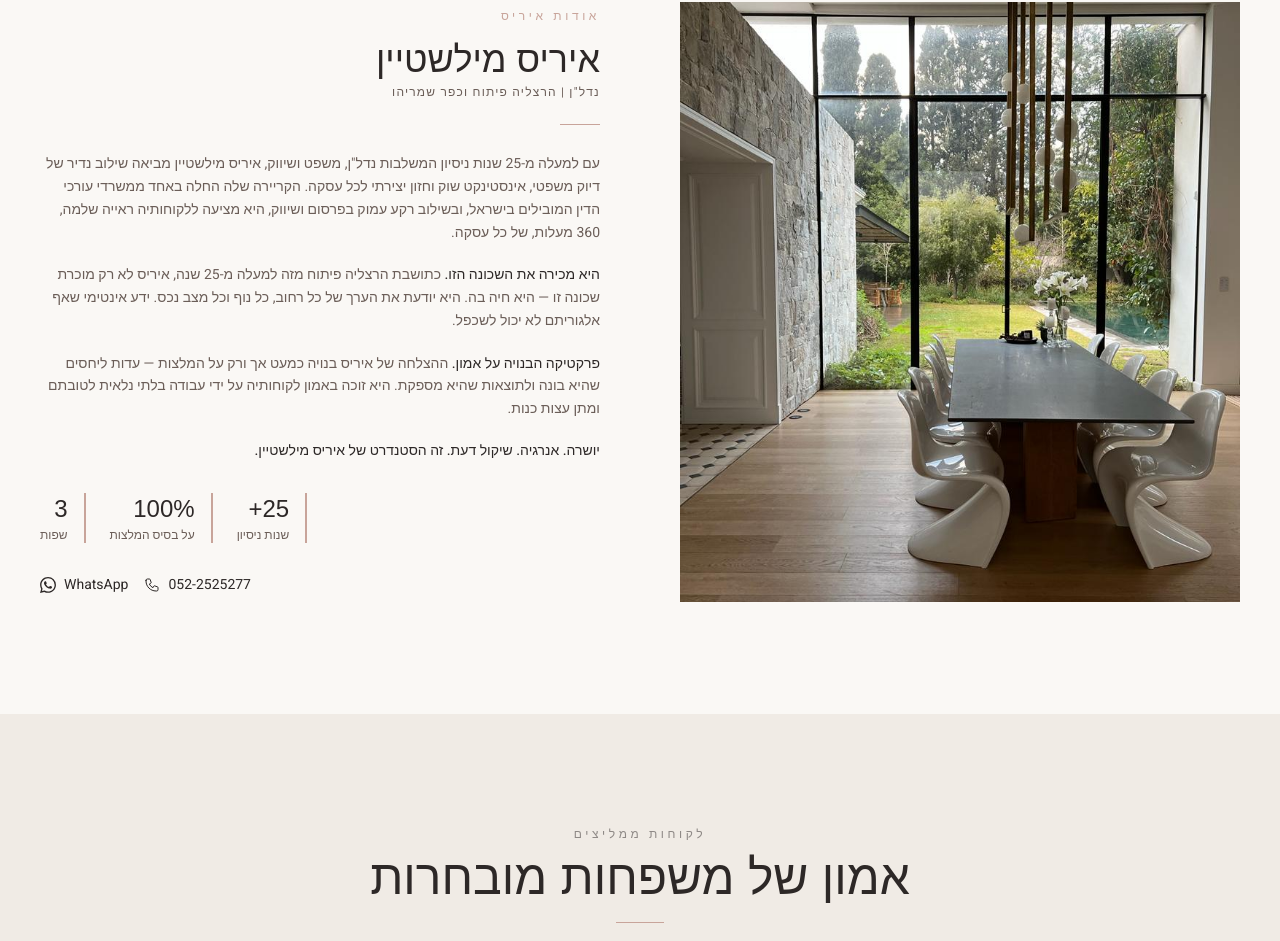
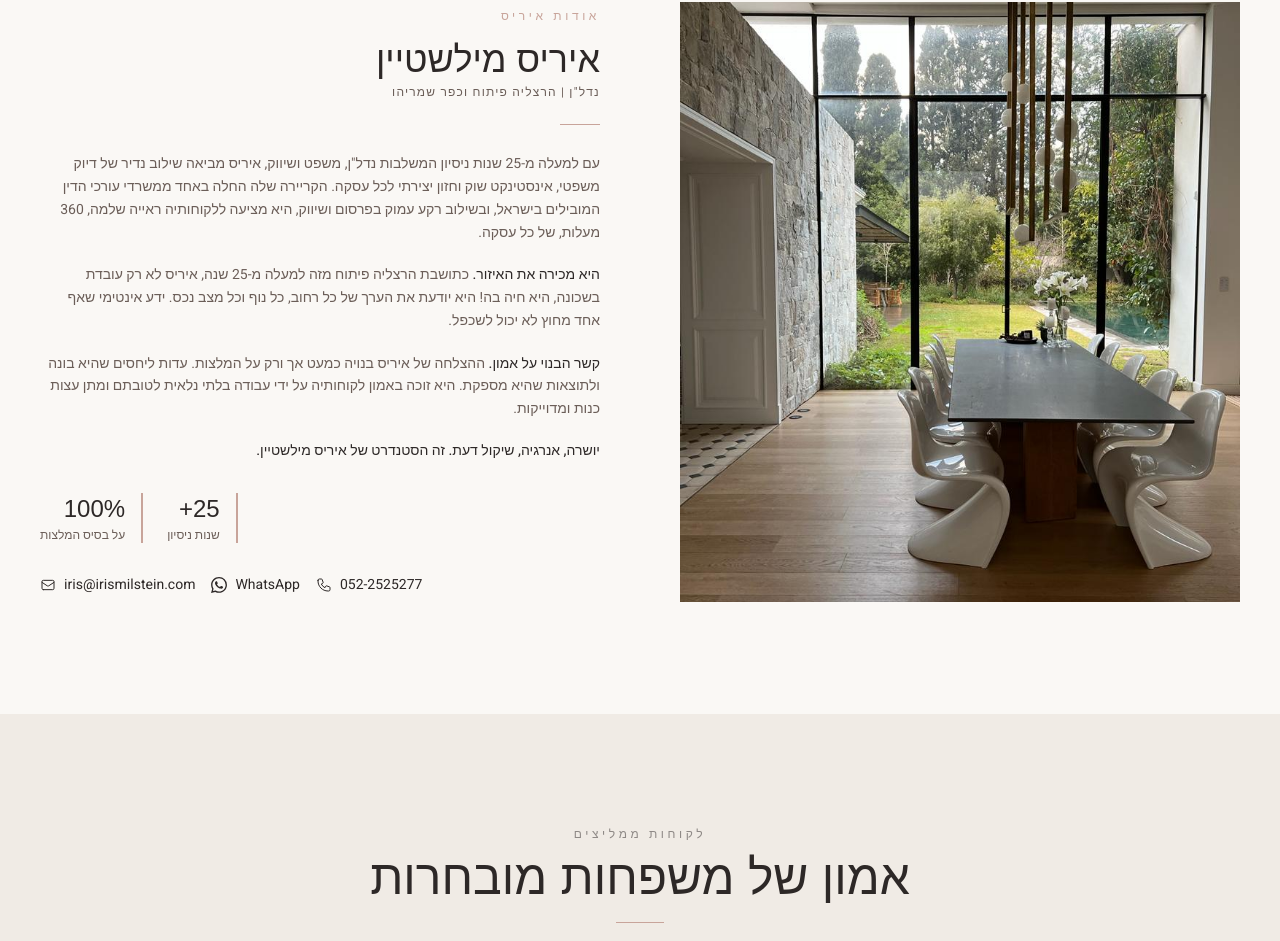
Before and after one commit to shaigatzek/iris-milstein, a Next.js app: page /he in a window 1280 px wide. Shown: the part 2285-3226 px from the top of the page. Built offline with nearby package versions, Linux system fonts and the light colour scheme; a web font is replaced by a local one.

Commit message:
Refine About section: remove dashes, update email, fix Hebrew text
Co-Authored-By: Claude Sonnet 4.6 <noreply@anthropic.com>

```diff
--- a/app/he/page.tsx
+++ b/app/he/page.tsx
@@ -387,19 +387,19 @@ export default function HebrewPage() {
               <p className="text-text-light text-xs tracking-widest uppercase mb-6 font-hebrew-sans">נדל"ן | הרצליה פיתוח וכפר שמריהו</p>
               <div className="w-10 h-px bg-rose mb-7 mr-0 ml-auto" />
               <p className="text-text-light text-sm leading-relaxed mb-5 font-hebrew-sans">
-                עם למעלה מ-25 שנות ניסיון המשלבות נדל"ן, משפט ושיווק, איריס מילשטיין מביאה שילוב נדיר של דיוק משפטי, אינסטינקט שוק וחזון יצירתי לכל עסקה. הקריירה שלה החלה באחד ממשרדי עורכי הדין המובילים בישראל, ובשילוב רקע עמוק בפרסום ושיווק, היא מציעה ללקוחותיה ראייה שלמה, 360 מעלות, של כל עסקה.
+                עם למעלה מ-25 שנות ניסיון המשלבות נדל"ן, משפט ושיווק, איריס מביאה שילוב נדיר של דיוק משפטי, אינסטינקט שוק וחזון יצירתי לכל עסקה. הקריירה שלה החלה באחד ממשרדי עורכי הדין המובילים בישראל, ובשילוב רקע עמוק בפרסום ושיווק, היא מציעה ללקוחותיה ראייה שלמה, 360 מעלות, של כל עסקה.
               </p>
               <p className="text-text-light text-sm leading-relaxed mb-5 font-hebrew-sans">
-                <span className="text-charcoal font-medium">היא מכירה את השכונה הזו.</span> כתושבת הרצליה פיתוח מזה למעלה מ-25 שנה, איריס לא רק מוכרת שכונה זו — היא חיה בה. היא יודעת את הערך של כל רחוב, כל נוף וכל מצב נכס. ידע אינטימי שאף אלגוריתם לא יכול לשכפל.
+                <span className="text-charcoal font-medium">היא מכירה את האיזור.</span> כתושבת הרצליה פיתוח מזה למעלה מ-25 שנה, איריס לא רק עובדת בשכונה, היא חיה בה! היא יודעת את הערך של כל רחוב, כל נוף וכל מצב נכס. ידע אינטימי שאף אחד מחוץ לא יכול לשכפל.
               </p>
               <p className="text-text-light text-sm leading-relaxed mb-5 font-hebrew-sans">
-                <span className="text-charcoal font-medium">פרקטיקה הבנויה על אמון.</span> ההצלחה של איריס בנויה כמעט אך ורק על המלצות — עדות ליחסים שהיא בונה ולתוצאות שהיא מספקת. היא זוכה באמון לקוחותיה על ידי עבודה בלתי נלאית לטובתם ומתן עצות כנות.
+                <span className="text-charcoal font-medium">קשר הבנוי על אמון.</span> ההצלחה של איריס בנויה כמעט אך ורק על המלצות. עדות ליחסים שהיא בונה ולתוצאות שהיא מספקת. היא זוכה באמון לקוחותיה על ידי עבודה בלתי נלאית לטובתם ומתן עצות כנות ומדוייקות.
               </p>
               <p className="text-charcoal text-sm font-medium mb-8 font-hebrew-sans">
-                יושרה. אנרגיה. שיקול דעת. זה הסטנדרט של איריס מילשטיין.
+                יושרה, אנרגיה, שיקול דעת. זה הסטנדרט של איריס מילשטיין.
               </p>
               <div className="flex flex-wrap gap-6 mb-8 justify-end">
-                {[['25+', 'שנות ניסיון'], ['100%', 'על בסיס המלצות'], ['3', 'שפות']].map(([num, label]) => (
+                {[['25+', 'שנות ניסיון'], ['100%', 'על בסיס המלצות']].map(([num, label]) => (
                   <div key={label} className="border-r-2 border-rose pr-4">
                     <div className="font-hebrew text-2xl text-charcoal">{num}</div>
                     <div className="text-text-light text-xs mt-0.5 font-hebrew-sans">{label}</div>
@@ -422,6 +422,15 @@ export default function HebrewPage() {
                     <path d="M17.472 14.382c-.297-.149-1.758-.867-2.03-.967-.273-.099-.471-.148-.67.15-.197.297-.767.966-.94 1.164-.173.199-.347.223-.644.075-.297-.15-1.255-.463-2.39-1.475-.883-.788-1.48-1.761-1.653-2.059-.173-.297-.018-.458.13-.606.134-.133.298-.347.446-.52.149-.174.198-.298.298-.497.099-.198.05-.371-.025-.52-.075-.149-.669-1.612-.916-2.207-.242-.579-.487-.5-.669-.51-.173-.008-.371-.01-.57-.01-.198 0-.52.074-.792.372-.272.297-1.04 1.016-1.04 2.479 0 1.462 1.065 2.875 1.213 3.074.149.198 2.096 3.2 5.077 4.487.709.306 1.262.489 1.694.625.712.227 1.36.195 1.871.118.571-.085 1.758-.719 2.006-1.413.248-.694.248-1.289.173-1.413-.074-.124-.272-.198-.57-.347m-5.421 7.403h-.004a9.87 9.87 0 01-5.031-1.378l-.361-.214-3.741.982.998-3.648-.235-.374a9.86 9.86 0 01-1.51-5.26c.001-5.45 4.436-9.884 9.888-9.884 2.64 0 5.122 1.03 6.988 2.898a9.825 9.825 0 012.893 6.994c-.003 5.45-4.437 9.884-9.885 9.884m8.413-18.297A11.815 11.815 0 0012.05 0C5.495 0 .16 5.335.157 11.892c0 2.096.547 4.142 1.588 5.945L.057 24l6.305-1.654a11.882 11.882 0 005.683 1.448h.005c6.554 0 11.89-5.335 11.893-11.893a11.821 11.821 0 00-3.48-8.413z" />
                   </svg>
                   WhatsApp
+                </a>
+                <a
+                  href="mailto:iris@irismilstein.com"
+                  className="flex items-center gap-2 text-charcoal hover:text-rose transition-colors text-sm font-hebrew-sans flex-row-reverse"
+                >
+                  <svg className="w-4 h-4" width="16" height="16" fill="none" stroke="currentColor" viewBox="0 0 24 24">
+                    <path strokeLinecap="round" strokeLinejoin="round" strokeWidth={1.5} d="M3 8l7.89 5.26a2 2 0 002.22 0L21 8M5 19h14a2 2 0 002-2V7a2 2 0 00-2-2H5a2 2 0 00-2 2v10a2 2 0 002 2z" />
+                  </svg>
+                  iris@irismilstein.com
                 </a>
               </div>
             </div>
--- a/app/page.tsx
+++ b/app/page.tsx
@@ -428,13 +428,13 @@ export default function EnglishPage() {
               <p className="text-text-light text-xs tracking-widest uppercase mb-6">Real Estate | Herzliya Pituach &amp; Kfar Shmaryahu</p>
               <div className="w-10 h-px bg-rose mb-7" />
               <p className="text-text-light text-sm leading-relaxed mb-5">
-                With over 25 years spanning real estate, law, and marketing, Iris Milstein brings a rare combination of legal precision, market instinct, and creative vision to every transaction. Her career began at one of Israel's premier law firms, where she developed the analytical rigor and contractual expertise that still define her approach today. Combined with a deep background in advertising and marketing, Iris offers clients something few agents can — a complete, 360-degree view of every deal.
+                With over 25 years spanning real estate, law, and marketing, Iris Milstein brings a rare combination of legal precision, market instinct, and creative vision to every transaction. Her career began at one of Israel's premier law firms, where she developed the analytical rigor and contractual expertise that still define her approach today. Combined with a deep background in advertising and marketing, Iris offers clients something few agents can, a complete, 360-degree view of every deal.
               </p>
               <p className="text-text-light text-sm leading-relaxed mb-5">
                 <span className="text-charcoal font-medium">She Knows This Neighborhood.</span> As a Herzliya Pituach resident for over 25 years, Iris doesn't just sell this neighborhood, she lives it. She knows the value of every street, every view, and every property condition. That intimate knowledge is something no algorithm can replicate.
               </p>
               <p className="text-text-light text-sm leading-relaxed mb-5">
-                <span className="text-charcoal font-medium">A Practice Built on Trust.</span> Iris's success is built almost exclusively on referrals — a testament to the relationships she builds and the results she delivers. She earns her clients' trust by working tirelessly on their behalf, offering candid advice.
+                <span className="text-charcoal font-medium">A Practice Built on Trust.</span> Iris's success is built almost exclusively on referrals, a testament to the relationships she builds and the results she delivers. She earns her clients' trust by working tirelessly on their behalf, offering candid advice.
               </p>
               <p className="text-charcoal text-sm font-medium mb-8">
                 Integrity. Energy. Discretion. That's the Iris Milstein standard.
@@ -448,10 +448,6 @@ export default function EnglishPage() {
                   <div className="font-serif text-2xl text-charcoal">100%</div>
                   <div className="text-text-light text-xs mt-0.5">Referral Based</div>
                 </div>
-                <div className="border-l-2 border-rose pl-4">
-                  <div className="font-serif text-2xl text-charcoal">3</div>
-                  <div className="text-text-light text-xs mt-0.5">Languages</div>
-                </div>
               </div>
               <div className="flex gap-4">
                 <a
@@ -464,13 +460,13 @@ export default function EnglishPage() {
                   +972-52-2525277
                 </a>
                 <a
-                  href="mailto:iris@square34.com"
+                  href="mailto:iris@irismilstein.com"
                   className="flex items-center gap-2 text-charcoal hover:text-rose transition-colors text-sm"
                 >
                   <svg className="w-4 h-4" width="16" height="16" fill="none" stroke="currentColor" viewBox="0 0 24 24">
                     <path strokeLinecap="round" strokeLinejoin="round" strokeWidth={1.5} d="M3 8l7.89 5.26a2 2 0 002.22 0L21 8M5 19h14a2 2 0 002-2V7a2 2 0 00-2-2H5a2 2 0 00-2 2v10a2 2 0 002 2z" />
                   </svg>
-                  iris@square34.com
+                  iris@irismilstein.com
                 </a>
               </div>
             </div>
```
